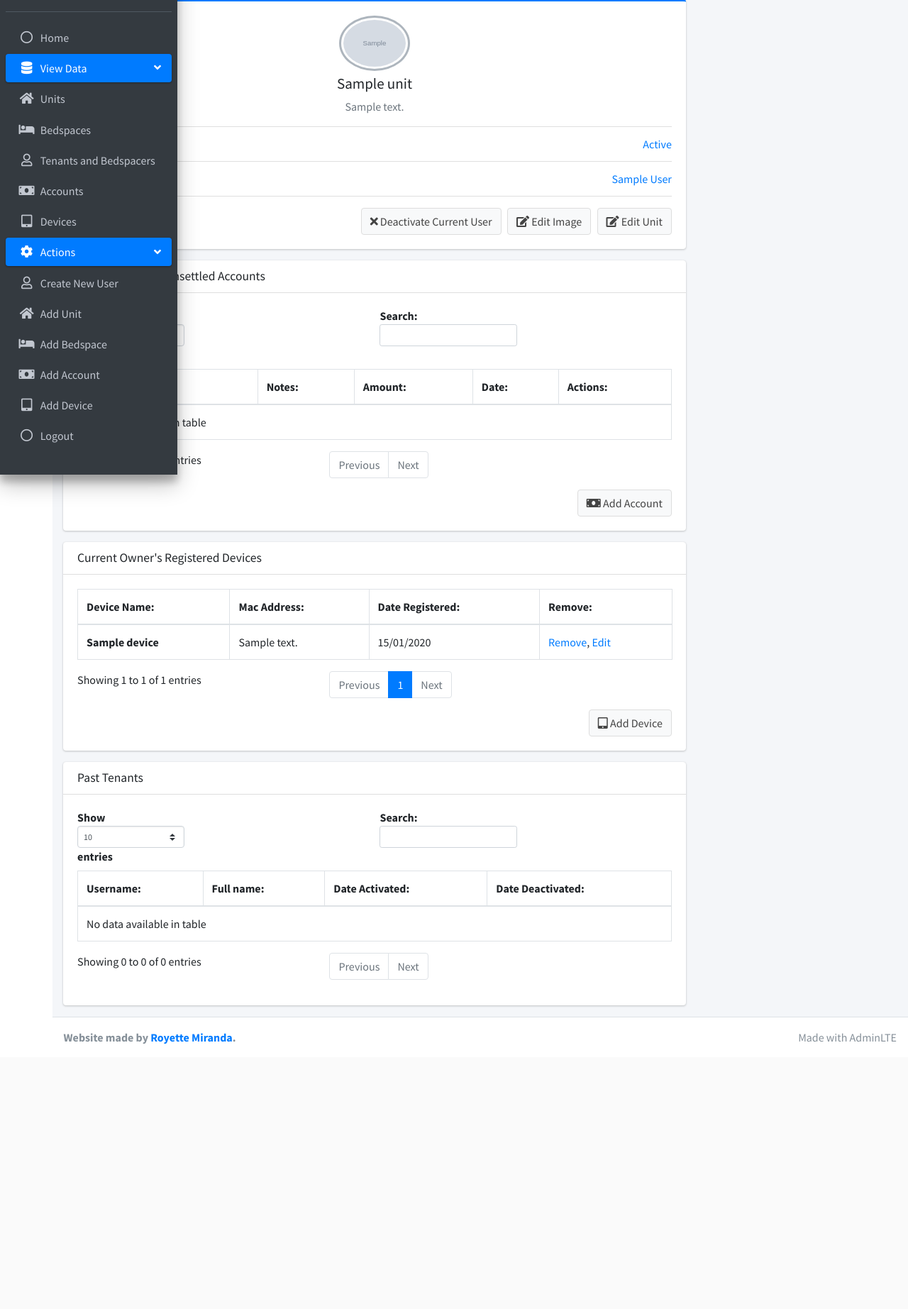
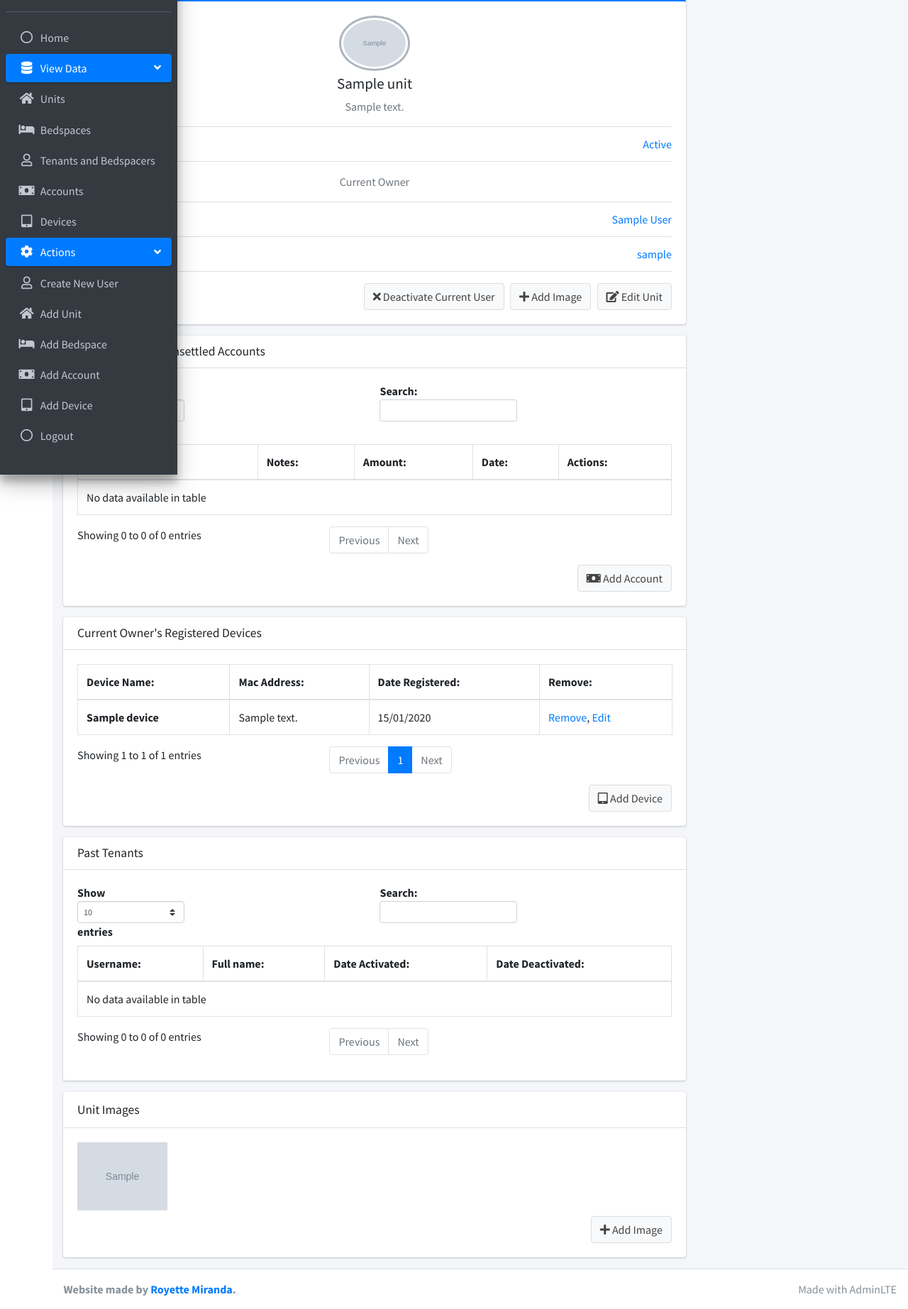
Before and after one commit to YourAlly/apartment-manager, a Django app: page /units/1 in a window 1280 px wide. Shown: the part 131-1976 px from the top of the page at 71% size. Before the commit the page ends 1603 px from the top, so only its background shows below. Run offline with Django 3.2, Linux system fonts and the light colour scheme; a user stored in the database is signed in; tables that the repository leaves empty hold one stand-in row (values such as "Sample post"); grey boxes marked "Sample" are stand-in pictures; some libraries are stand-ins or nearby versions.

Commit message:
Finished Unit Images Feature

```diff
--- a/management/templates/management/admin/unit.html
+++ b/management/templates/management/admin/unit.html
@@ -12,7 +12,11 @@
 				<div class="card card-primary card-outline">
 					<div class="card-body box-profile">
 						<div class="text-center">
-							<img class="profile-user-img img-fluid img-circle" src="{{ unit.image.url }}" alt="Unit picture">
+							{% if unit.images.first %}
+								<img src="{{ unit.images.first.image.url }}" alt="Unit Image" class="profile-user-img img-fluid img-circle">
+							{% else %}
+								<img src="https://via.placeholder.com/300/FFFFFF?text=No Images" alt="Unit Image" class="profile-user-img img-fluid img-circle">
+							{% endif %}
 						</div>
 
 						<h3 class="profile-username text-center">{{ unit.name }}</h3>
@@ -31,10 +35,14 @@
 									{% endif %}
 								</a>
 							</li>
+						</ul>
+						{% if unit.is_active %}
+							<ul class="list-group list-group-unbordered mb-3">
+								<p class="text-muted text-center">Current Owner</p>
 								<li class="list-group-item">
-							<b>Current Owner</b>
+									<b>Full Name</b>
 									{% if unit.is_active %}
-								<a href="{{ unit.current_user.id }}" class="float-right">
+										<a href="{% url 'user' unit.current_user.id %}" class="float-right">
 											{{ unit.current_user.full_name }}
 										</a>
 									{% else %}
@@ -43,15 +51,28 @@
 										</a>
 									{% endif %}
 								</li>
+								<li class="list-group-item">
+									<b>Username</b>
+									{% if unit.is_active %}
+										<a href="{% url 'user' unit.current_user.id %}" class="float-right">
+											{{ unit.current_user.username }}
+										</a>
+									{% else %}
+										<a class="float-right">
+											None
+										</a>
+									{% endif %}
+								</li>
 							</ul>
+						{% endif %}
 						<div class="row no-print">
 							<div class="col-12">
 							<a href="{% url 'edit-unit' unit.id %}"
 									class="btn btn-default float-right">
 									<i class="fas fa-edit"></i> Edit Unit</a>
-							<a href="{% url 'edit-unit-image' unit.id %}"
+							<a href="{% url 'create-unit-image' %}?unit_id={{ unit.id }}"
 									class="btn btn-default float-right" style="margin-right: 1%;">
-									<i class="fas fa-edit"></i> Edit Image</a>
+									<i class="fas fa-plus"></i> Add Image</a>
 							{% if unit.is_active %}
 								<a href="{% url 'deactivate-unit' unit.id %}"
 									class="btn btn-default float-right" style="margin-right: 1%;">
@@ -148,7 +169,7 @@
 						{% if unit.is_active %}
 							<div class="row no-print">
 								<div class="col-12">
-								<a href="#"
+								<a href="{% url 'create-device' %}?user_id={{ unit.current_user.id }}"
 										class="btn btn-default float-right">
 										<i class="fas fa-tablet-alt"></i>  Add Device</a>
 								</div>
@@ -193,6 +214,39 @@
 					<!-- /.card-body -->
 				</div>
 			</div>
+			<div class="col-md-9">
+				<div class="card">
+					<div class="card-header">
+						<div class="card-title">
+							Unit Images
+						</div>
+					</div>
+					<div class="card-body">
+						<div class="row">
+							{% for unit_image in unit.images.all %}
+								<div class="col-sm-2">
+									<a href="{{ unit_image.image.url }}"
+									 data-toggle="lightbox"
+									 data-title="<a href='{% url 'delete-unit-image' unit_image.id %}'>Delete Image</a>"
+									 data-gallery="gallery"
+									>
+										<img src="{{ unit_image.image.url }}" class="img-fluid mb-2" alt="black sample">
+									</a>
+								</div>
+							{% empty %}
+								No Images
+							{% endfor %}
+						</div>
+						<div class="row no-print">
+							<div class="col-12">
+							<a href="{% url 'create-unit-image' %}?unit_id={{ unit.id }}"
+									class="btn btn-default float-right">
+									<i class="fas fa-plus"></i> Add Image</a>
+							</div>
+						</div>
+					</div>
+				</div>
+          	</div>
 			<!-- /.col -->
 		</div>
 		<!-- /.col -->
@@ -224,6 +278,20 @@
 			"responsive": true,
 			});
 		});
+	</script>
 
+	<!-- Ekko Lightbox -->
+	<script src="{% static 'management/plugins/jquery-ui/jquery-ui.min.js' %}"></script>
+	<script src="{% static 'management/plugins/ekko-lightbox/ekko-lightbox.min.js' %}"></script>
+
+	<script>
+		$(function () {
+			$(document).on('click', '[data-toggle="lightbox"]', function(event) {
+				event.preventDefault();
+				$(this).ekkoLightbox({
+					alwaysShowClose: true
+				});
+			});
+		});
 	</script>
 {% endblock %}
--- a/management/templates/management/admin/user.html
+++ b/management/templates/management/admin/user.html
@@ -168,7 +168,7 @@
 						</table>
 						<div class="row no-print">
 							<div class="col-12">
-							<a href="#"
+							<a href="{% url 'create-device' %}?user_id={{ user.id }}"
 									class="btn btn-default float-right">
 									<i class="fas fa-tablet-alt"></i>  Add Device</a>
 							</div>
--- a/management/urls.py
+++ b/management/urls.py
@@ -22,6 +22,8 @@
     path('create/bedspace', views.bedspace_creation_view, name='create-bedspace'),
     path('create/bedspacing', views.bedspacing_creation_view, name='create-bedspacing'),
     path('create/unit', views.unit_creation_view, name='create-unit'),
+    path('create/unit-image',
+         views.unit_image_creation_view, name='create-unit-image'),
     path('create/residence', views.residence_creation_view, name='create-residence'),
     path('create/device', views.device_creation_view, name='create-device'),
     path('create/account', views.account_creation_view, name='create-account'),
@@ -37,7 +39,6 @@
     # Edit
     path('users/<int:user_id>/edit', views.user_edit_view, name='edit-user'),
     path('units/<int:unit_id>/edit', views.unit_edit_view, name='edit-unit'),
-    path('units/<int:unit_id>/edit/image', views.unit_edit_image_view, name='edit-unit-image'),
     path('bedspaces/<int:bedspace_no>/edit', views.bedspace_edit_view, name='edit-bedspace'),
     path('accounts/<int:account_id>/edit', views.account_edit_view, name='edit-account'),
     path('devices/<int:device_id>/edit', views.device_edit_view, name='edit-device'),
@@ -51,6 +52,8 @@
          views.account_deletion_view, name='delete-account'),
     path('devices/<int:device_id>/delete',
          views.device_deletion_view, name='delete-device'),
+    path('unit-images/<int:unit_image_id>/delete',
+         views.unit_image_deletion_view, name='delete-unit-image'),
 ]
 
 if settings.DEBUG:
--- a/management/views.py
+++ b/management/views.py
@@ -1,5 +1,5 @@
 from django.shortcuts import render, redirect
-from .models import User, Residence, Account, Unit, Device, Bedspace, Bedspacing
+from .models import User, Residence, Account, Unit, Device, Bedspace, Bedspacing, Unit_Image
 from django.utils import timezone
 from django.contrib import messages
 from django.contrib.auth.decorators import login_required
@@ -381,9 +381,9 @@
         form = forms.ResidenceCreationForm(request.POST)
 
         if form.is_valid():
-            form.save()
-            messages.success(request, 'Residence Created!')
-            return redirect('index')
+            residence = form.save()
+            messages.success(request, f'{ residence.tenant.full_name() } Registered!')
+            return redirect('unit', residence.unit.id)
 
     else:
         unit_id = request.GET.get('unit_id')
@@ -438,9 +438,9 @@
         form = forms.BedspacingCreationForm(request.POST)
 
         if form.is_valid():
-            form.save()
+            bedspacing = form.save()
             messages.success(request, 'Bedspacing Created!')
-            return redirect('index')
+            return redirect('bedspace', bedspacing.bedspace.id)
 
     else:
         bed_no = request.GET.get('bed_no')
@@ -518,7 +518,7 @@
                 messages.warning(request, 'User not found')
                 form = forms.DeviceCreationForm()
             else:
-                form = forms.DeviceCreationForm(initial={'user': user})
+                form = forms.DeviceCreationForm(initial={'owner': user})
 
         else:
             form = forms.DeviceCreationForm()
@@ -528,6 +528,38 @@
         'form': form
     })
 
+
+@login_required
+def unit_image_creation_view(request):
+    if not request.user.is_superuser:
+        messages.warning(request, 'You are not allowed to access this page')
+        return redirect('index')
+
+    if request.method == 'POST':
+        form = forms.UnitImageCreationForm(request.POST, request.FILES)
+        if form.is_valid():
+            image = form.save()
+            messages.success(request, 'Image Uploaded!')
+            return redirect('unit', image.unit.id)
+
+    else:
+        unit_id = request.GET.get('unit_id')
+        if unit_id:
+            try:
+                unit = Unit.objects.get(pk=unit_id)
+            except:
+                messages.warning(request, 'Unit not found')
+                form = forms.UnitImageCreationForm()
+            else:
+                form = forms.UnitImageCreationForm(initial={'unit': unit})
+        else:
+            form = forms.UnitImageCreationForm()
+
+    return render(request, 'management/admin/form.html', {
+        'form_title': 'Unit Image Upload Form',
+        'multipart': True,
+        'form': form
+    })
 
 
 # Edit Views
@@ -557,32 +589,6 @@
         'form': form
     })
 
-@login_required
-def unit_edit_image_view(request, unit_id):
-    if not request.user.is_superuser:
-        messages.warning(request, 'You are not allowed to access this page')
-        return redirect('index')
-
-    try:
-        target = Unit.objects.get(pk=unit_id)
-    except:
-        return render(request, 'management/admin/admin-404.html')
-
-    if request.method == 'POST':
-        form = forms.UnitImageForm(request.POST, request.FILES ,instance=target)
-        if form.is_valid():
-            form.save()
-            messages.success(request, 'Unit Edited!')
-            return redirect('unit', unit_id)
-
-    else:
-        form = forms.UnitImageForm(instance=target)
-
-    return render(request, 'management/admin/form.html', {
-        'form_title': 'Unit Edit Form',
-        'multipart': True,
-        'form': form
-    })
 
 @login_required
 def unit_edit_view(request, unit_id):
@@ -609,6 +615,7 @@
         'form_title': 'Unit Edit Form',
         'form': form
     })
+
 
 @login_required
 def bedspace_edit_view(request, bed_no):
@@ -784,14 +791,14 @@
 
 @login_required
 def account_deletion_view(request, account_id):
-    if not request.user.is_superuser:
-        messages.warning(request, 'You are not allowed to access this page')
-        return redirect('index')
-
     try:
         account = Account.objects.get(pk=account_id)
     except:
         return render(request, 'management/admin/admin-404.html')
+
+    if not request.user.is_superuser:
+        messages.warning(request, 'You are not allowed to access this page')
+        return redirect('index')
 
     else:
         if request.method == 'POST':
@@ -801,7 +808,7 @@
                 messages.success(
                     request, f'The User is now deleted')
 
-            return redirect('users')
+            return redirect('user', account.user.id)
 
         else:
             messages.warning(request, f'{ account.name } will be deleted')
@@ -831,7 +838,7 @@
                 messages.success(
                     request, f'The Device is now deleted')
 
-            return redirect('devices')
+            return redirect('user', device.owner.id)
 
         else:
             messages.warning(request, f'{ device.name } will be deleted')
@@ -840,3 +847,33 @@
                 'form': forms.ConfirmationForm()
 
             })
+
+
+@login_required
+def unit_image_deletion_view(request, unit_image_id):
+    if not request.user.is_superuser:
+        messages.warning(request, 'You are not allowed to access this page')
+        return redirect('index')
+
+    try:
+        unit_image = Unit_Image.objects.get(pk=unit_image_id)
+    except:
+        return render(request, 'management/admin/admin-404.html')
+
+    else:
+        if request.method == 'POST':
+            confirmation = forms.ConfirmationForm(request.POST)
+            if confirmation.is_valid() and confirmation.cleaned_data['confirm']:
+                unit_image.delete()
+                messages.success(
+                    request, f'The unit_image is now deleted')
+
+            return redirect('unit', unit_image.unit.id)
+
+        else:
+            messages.warning(request, f'Unit_Image_{ unit_image.id } will be deleted')
+            return render(request, 'management/admin/form.html', {
+                'form_title': 'Confirmation Form',
+                'form': forms.ConfirmationForm()
+
+            })
```
Also changed, not shown: management/forms.py (+4 -4 lines), management/models.py (+5 -11 lines), management/templates/management/admin/bedspace.html (+20 -2 lines), management/templates/management/admin/units.html (+6 -2 lines), management/migrations/0014_auto_20201011_0934.py (added), media/unit_images/YES.JPG (deleted), media/unit_images/oky.JPG (deleted). Lines whose indentation alone changed are shown as unchanged.
